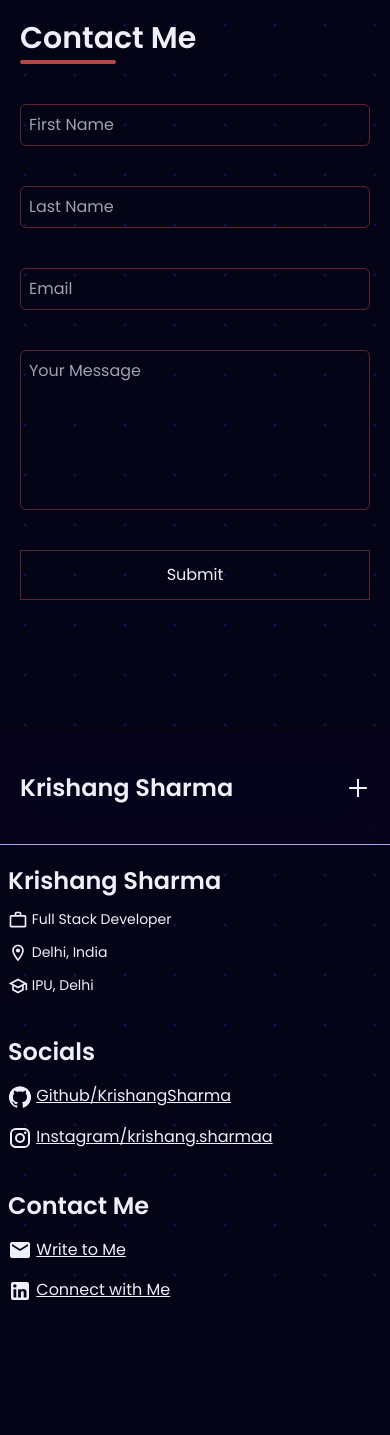
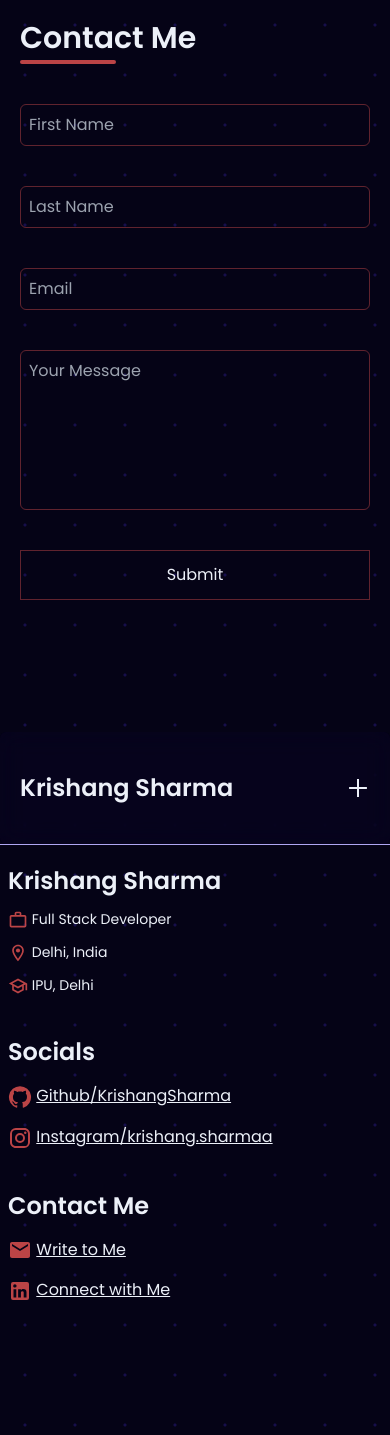
Before and after one commit to KrishangSharma/portfolio, a React (Vite) app: page /contact in a window 390 px wide. Before the commit the page ends 1323 px from the top, so only its background shows below. Built offline with nearby package versions, Linux system fonts and the light colour scheme.

Commit message:
Footer bug solved + Contact Form working!

```diff
--- a/src/components/Footer.jsx
+++ b/src/components/Footer.jsx
@@ -11,19 +11,22 @@ import {
 
 const Footer = () => {
   return (
-    <div className="w-100 border-t border-background-200 ">
+    <div className="w-100 border-t border-background-200 pb-28 sm:pb-0 ">
       <footer className="w-full py-5 px-2 bg-elevation flex flex-col gap-10 items-start md:w-full md:flex-row md:justify-evenly md:items-center lg:w-5/6 lg:mx-auto lg:px-0 lg:flex-row lg:justify-between">
         {/* Personal Info */}
         <aside className="flex flex-col gap-3">
           <h2 className="text-2xl font-semibold">Krishang Sharma</h2>
           <p className="text-sm">
-            <WorkOutlineOutlined fontSize="small" /> Full Stack Developer
+            <WorkOutlineOutlined fontSize="small" className="text-accent-500" />{" "}
+            Full Stack Developer
           </p>
           <p className="text-sm">
-            <LocationOnOutlined fontSize="small" /> Delhi, India
+            <LocationOnOutlined fontSize="small" className="text-accent-500" />{" "}
+            Delhi, India
           </p>
           <p className="text-sm">
-            <SchoolOutlined fontSize="small" /> IPU, Delhi
+            <SchoolOutlined fontSize="small" className="text-accent-500" /> IPU,
+            Delhi
           </p>
         </aside>
         {/* Contact Links */}
@@ -37,7 +40,7 @@ const Footer = () => {
               rel="noopener noreferrer"
               className="hover:text-accent"
             >
-              <GitHub className="text-accent" />{" "}
+              <GitHub className="text-accent-500" />{" "}
               <span className="underline">Github/KrishangSharma</span>
             </a>
 
@@ -47,7 +50,7 @@ const Footer = () => {
               rel="noopener noreferrer"
               className="hover:text-accent"
             >
-              <Instagram className="text-accent" />{" "}
+              <Instagram className="text-accent-500" />{" "}
               <span className="underline">Instagram/krishang.sharmaa</span>
             </a>
           </div>
@@ -60,7 +63,7 @@ const Footer = () => {
               rel="noreferrer noopener"
               className="hover:text-accent"
             >
-              <Mail className="text-accent" />{" "}
+              <Mail className="text-accent-500" />{" "}
               <span className="underline">Write to Me</span>
             </a>
             <a
@@ -69,7 +72,7 @@ const Footer = () => {
               rel="noopener noreferrer"
               className="hover:text-accent"
             >
-              <LinkedIn className="text-accent" />{" "}
+              <LinkedIn className="text-accent-500" />{" "}
               <span className="underline">Connect with Me</span>
             </a>
           </div>
--- a/src/pages/Contact.jsx
+++ b/src/pages/Contact.jsx
@@ -1,12 +1,31 @@
+import { useState } from "react";
 import { useForm, ValidationError } from "@formspree/react";
 import { Heading } from "../components/exports";
 
 function Contact() {
   const [state, handleSubmit] = useForm("mwpekejl");
-  if (state.succeeded) {
-    alert("Message Sent!");
-    window.location.reload();
-  }
+  // Form States
+  const [fname, setFname] = useState("");
+  const [lname, setLname] = useState("");
+  const [email, setEmail] = useState("");
+  const [msg, setMsg] = useState("");
+
+  const handleSubmission = (e) => {
+    e.preventDefault();
+
+    // Check for empty fields
+    if (!fname || !lname || !email || !msg) {
+      alert("Please fill all of the fields!");
+      return;
+    }
+    // Submit the form after validation
+    handleSubmit(e);
+    // Formspree's methods
+    if (state.succeeded) {
+      alert("Message Sent!");
+      window.location.reload();
+    }
+  };
 
   return (
     <div className="w-full sm:mt-28 md:w-5/6 md:mx-auto h-screen flex flex-col gap-10 justify-start p-5">
@@ -14,7 +33,7 @@ function Contact() {
       <form
         action="https://formspree.io/f/mwpekejl"
         method="POST"
-        onSubmit={handleSubmit}
+        onSubmit={handleSubmission}
         className="w-full lg:w-5/6 lg:mx-auto flex flex-col gap-10"
       >
         <section className="w-full flex flex-col gap-10 md:flex-row ">
@@ -23,6 +42,8 @@ function Contact() {
             name="firstName"
             placeholder="First Name"
             autoComplete="off"
+            value={fname}
+            onChange={(e) => setFname(e.target.value)}
             className="input
             p-2 w-full bg-transparent outline-none border border-accent-500/50 text-text-50 rounded-md "
           />
@@ -36,6 +57,8 @@ function Contact() {
             name="lastName"
             placeholder="Last Name"
             autoComplete="off"
+            value={lname}
+            onChange={(e) => setLname(e.target.value)}
             className="input p-2 w-full outline-none bg-transparent border border-accent-500/50 text-text-50 rounded-md "
           />
           <ValidationError
@@ -49,6 +72,8 @@ function Contact() {
           name="email"
           placeholder="Email"
           autoComplete="off"
+          value={email}
+          onChange={(e) => setEmail(e.target.value)}
           className="input p-2 outline-none bg-transparent border border-accent-500/50 text-text-50 rounded-md  "
         />
         <ValidationError prefix="email" field="email" errors={state.errors} />
@@ -57,6 +82,8 @@ function Contact() {
           name="msg"
           placeholder="Your Message"
           autoComplete="off"
+          value={msg}
+          onChange={(e) => setMsg(e.target.value)}
           className="w-full h-40 outline-none resize-none p-2 bg-transparent border border-accent-500/50 text-text-50 rounded-md  "
         ></textarea>
         <ValidationError prefix="Message" field="msg" errors={state.errors} />
```
